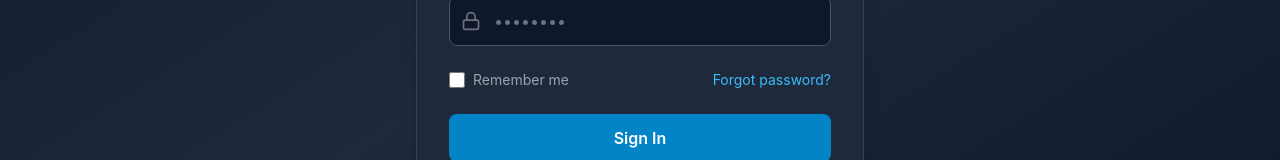
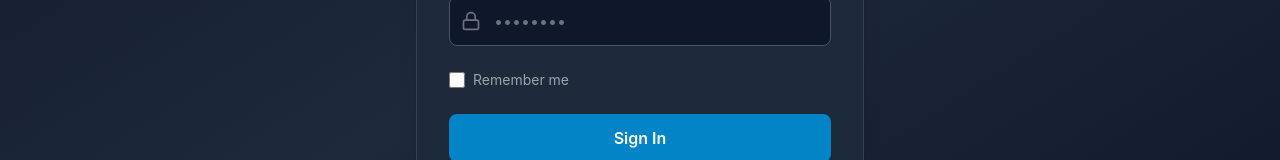
Before and after one commit to Noblepal/summarization-test, a React (Vite) app: page /login in a window 1280 px wide. Shown: the part 428-588 px from the top of the page. Built offline with nearby package versions, Linux system fonts and the light colour scheme.

Commit message:
Save 2026-03-05 - 56 file(s)

```diff
--- a/src/pages/Login.tsx
+++ b/src/pages/Login.tsx
@@ -90,9 +90,6 @@ export default function Login() {
                 />
                 <span className="ml-2 text-sm text-gray-400">Remember me</span>
               </label>
-              <a href="#" className="text-sm text-primary-400 hover:text-primary-300 transition">
-                Forgot password?
-              </a>
             </div>
 
             <button
```
Also changed, not shown: .aime/code-context.json.
